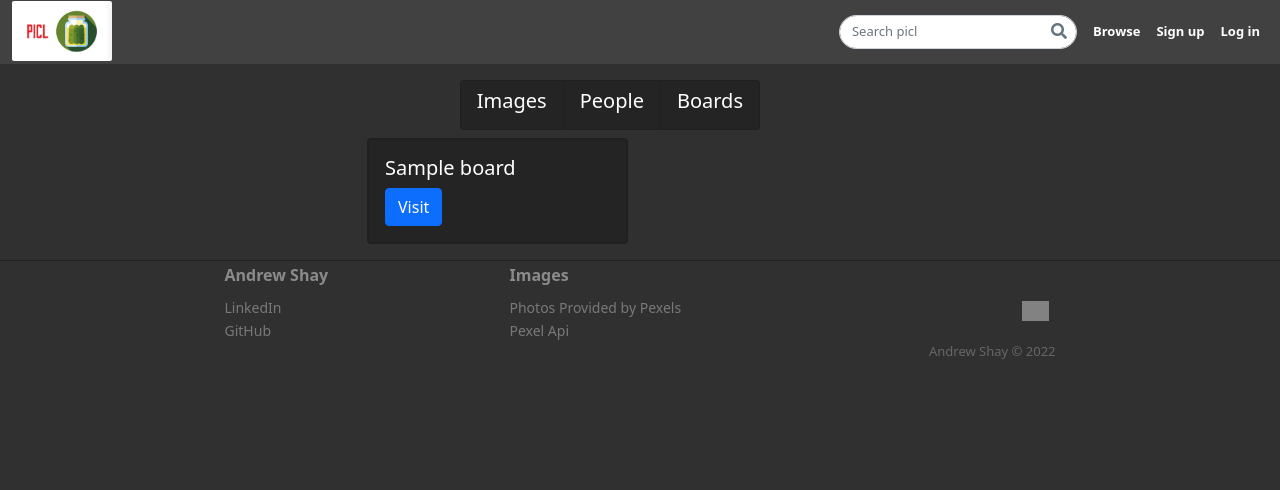
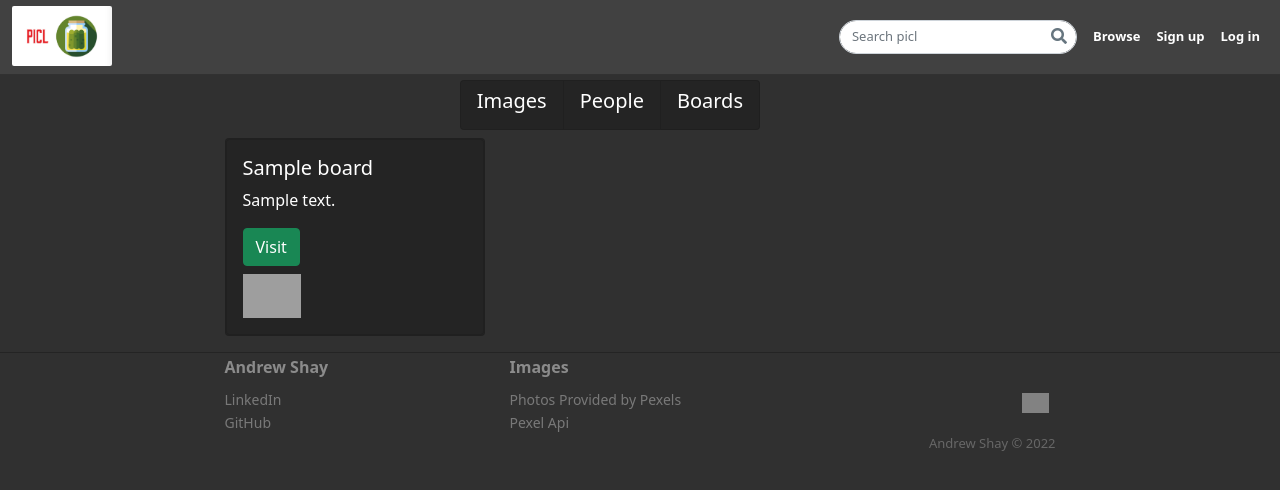
Before and after one commit to adshay18/Capstone-1, a Flask app: page /boards in a window 1280 px wide. Shown: the top 490 px of the page. Run offline with Flask 2, Linux system fonts and the light colour scheme; tables that the repository leaves empty hold one stand-in row (values such as "Sample post"); some libraries are stand-ins or nearby versions; grey boxes are pictures that could not be loaded.

Commit message:
style board index

```diff
--- a/static/stylesheets/app.css
+++ b/static/stylesheets/app.css
@@ -2,7 +2,7 @@
 
 .navbar {
 	background-color: rgb(65, 65, 65);
-	height: 65px;
+	height: 75px;
 	border-bottom: 1px solid rgba(0, 0, 0, 0.25);
 	margin-bottom: 1rem;
 	position: fixed;
@@ -307,6 +307,10 @@ a:hover {
 	color: rgba(255, 255, 255, 0.3);
 }
 
+.board-thumbnail {
+	width: 100%;
+}
+
 /* Footer styling */
 
 .footer-clean {
@@ -406,7 +410,7 @@ a:hover {
 	color: white;
 }
 
-.card-text {
+.hide {
 	display: none;
 }
 
--- a/templates/boards/index.html
+++ b/templates/boards/index.html
@@ -22,7 +22,7 @@
   {% if boards|length == 0 %}
     <h3>Sorry, no boards found</h3>
   {% else %}
-    <div class="row justify-content-end">
+    <div class="row justify-content-center">
       <div class="col-sm-9">
         <div class="row">
 
@@ -34,7 +34,24 @@
                     <div class="card-body">
                       <h5 class="card-title">{{board.name}}</h5>
                       <p class="card-text">{{board.description}}</p>
-                      <a href="/users/{{board.user_id}}/boards/{{board.id}}" class="btn btn-primary">Visit</a>
+                      <a href="/users/{{board.user_id}}/boards/{{board.id}}" class="btn btn-success">Visit</a>
+                      <div class="row mt-2">
+                        {% if board.images[0] %}
+                        <div class="col-4">
+                          <img src="{{board.images[0].url}}" alt="Thumbnail 1" class="board-thumbnail image-thumbnail">
+                        </div>
+                        {% endif %}
+                        {% if board.images[1] %}
+                        <div class="col-4">
+                          <img src="{{board.images[1].url}}" alt="Thumbnail 2" class="board-thumbnail image-thumbnail">
+                        </div>
+                        {% endif %}
+                        {% if board.images[2] %}
+                        <div class="col-4">
+                          <img src="{{board.images[2].url}}" alt="Thumbnail 3" class="board-thumbnail image-thumbnail">
+                        </div>
+                        {% endif %}
+                      </div>
                     </div>
                 </div>
               </div>
--- a/templates/home.html
+++ b/templates/home.html
@@ -46,7 +46,7 @@
 
                                     <button class="btn btn-success btn-block btn-md mt-0">picl it</button>
                                   </form>
-                                  <p class="card-text">This <a href="{{image['url']}}">Photo</a> was taken by <a href="{{image['photographer_url']}}">{{image['photographer']}}</a> on Pexels.</p>
+                                  <p class="card-text hide">This <a href="{{image['url']}}">Photo</a> was taken by <a href="{{image['photographer_url']}}">{{image['photographer']}}</a> on Pexels.</p>
 
                                 </div>
                             </div>
```
